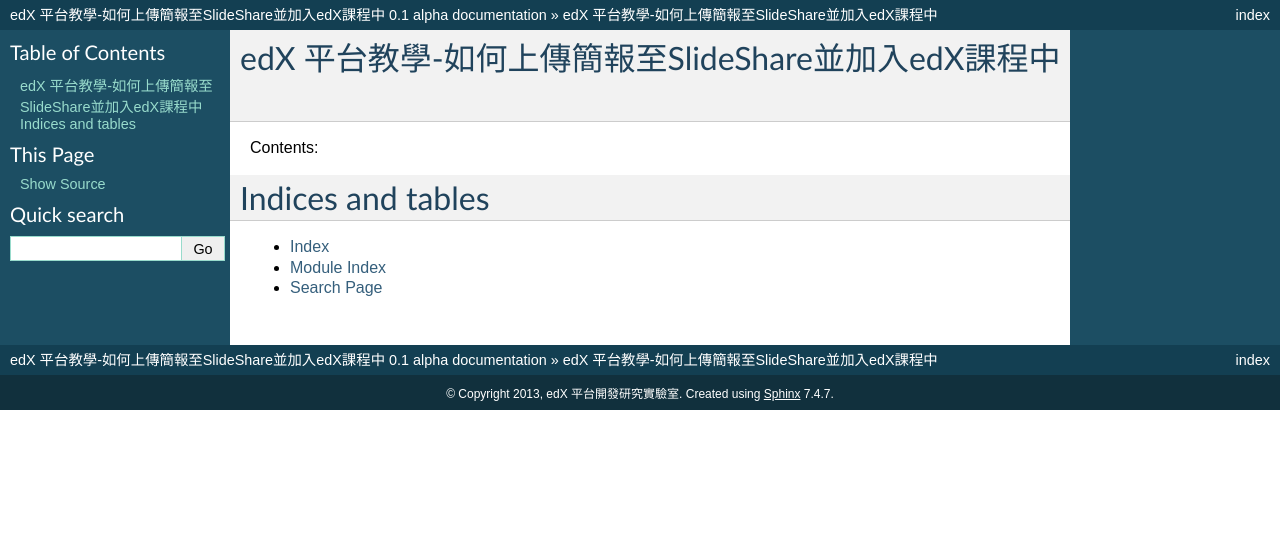
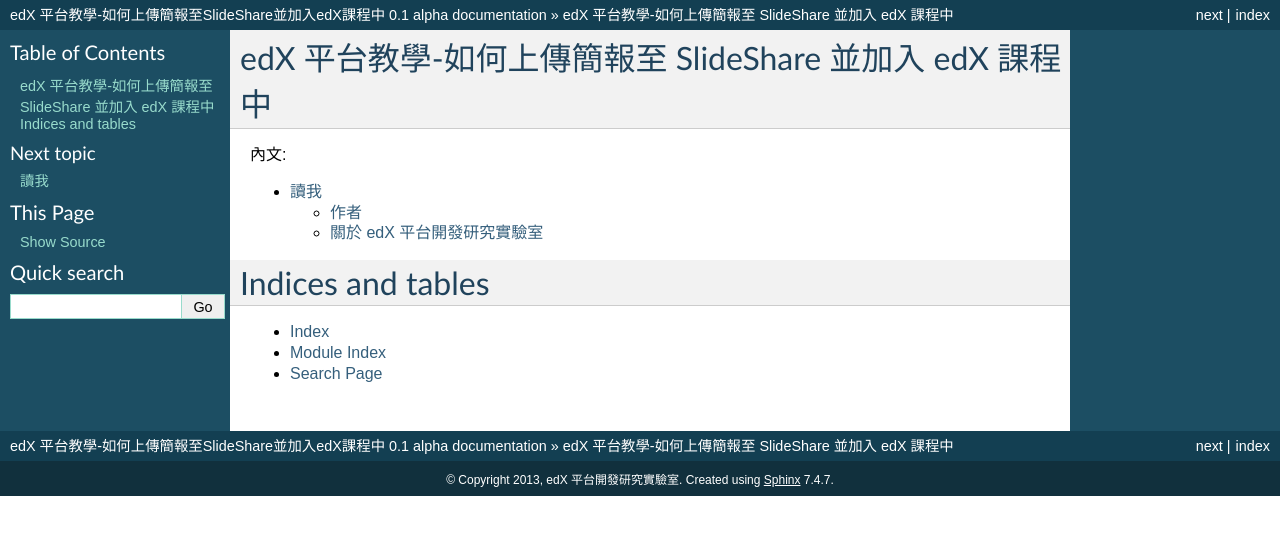
Before and after one commit to edXPDRLab/manuals, a Sphinx documentation site: the page built from docs/howto-slideshare/source/index.rst, in a window 1280 px wide. Shown: the top 535 px of the page. Built offline with Sphinx 7.4.7, drawn with Linux system fonts in a browser that asks for light colours; formulas are drawn with MathJax 3; some of the changed lines change nothing that is shown.

Commit message:
新增讀我文件

```diff
--- a/docs/howto-slideshare/source/index.rst
+++ b/docs/howto-slideshare/source/index.rst
@@ -3,14 +3,15 @@
    You can adapt this file completely to your liking, but it should at least
    contain the root `toctree` directive.
 
-edX 平台教學-如何上傳簡報至SlideShare並加入edX課程中
+edX 平台教學-如何上傳簡報至 SlideShare 並加入 edX 課程中
 ========================================================================================================
 
-Contents:
+內文:
 
 .. toctree::
    :maxdepth: 2
 
+   read_me
 
 
 Indices and tables
--- /dev/null
+++ b/docs/howto-slideshare/source/read_me.rst
@@ -0,0 +1,36 @@
+****
+讀我
+****
+
+這份 "edX 平台教學-如何上傳簡報至 SlideShare 並加入 edX 課程中" 文件是使用 Sphinx 1.2b1 和 LaTex 所創建的，
+由 **edX 平台開發研究實驗室** 所創作，您可以在以下網址取得原始碼 ::
+
+    https://github.com/edXPDRLab/manuals.git
+
+每次的更新都會公佈於 edX 平台開發研究實驗室的網站，您亦可於此處取得 PDF 版本文件 ::
+
+	http://edxpdrlab.logdown.com
+
+線上閱讀版本與原始碼是同步的 ::
+
+	http://edx-howto-slideshare.readthedocs.org/
+
+
+作者
+********
+
+• 陳禹任 yrchen@MINELab.tw
+  國立中央大學資訊工程系研究所
+
+• 林宥均 alwaysopen7-11@MINELab.tw
+  國立中央大學資訊工程系研究所
+
+
+關於 edX 平台開發研究實驗室
+**************************
+
+edX 平台開發研究實驗室由國立中央大學及國立中央大學資訊工程系所共同成立，專注於 edX/Open edX 平台開發與研究，同時負責 Open edX 正體中文語系版本的維護與協調工作。
+
+.. image:: images/logo_ncu.png
+
+.. image:: images/logo_ncu_csie.png
```
Also changed, not shown: docs/howto-slideshare/source/images/logo_ncu.png (added), docs/howto-slideshare/source/images/logo_ncu_csie.png (added).
